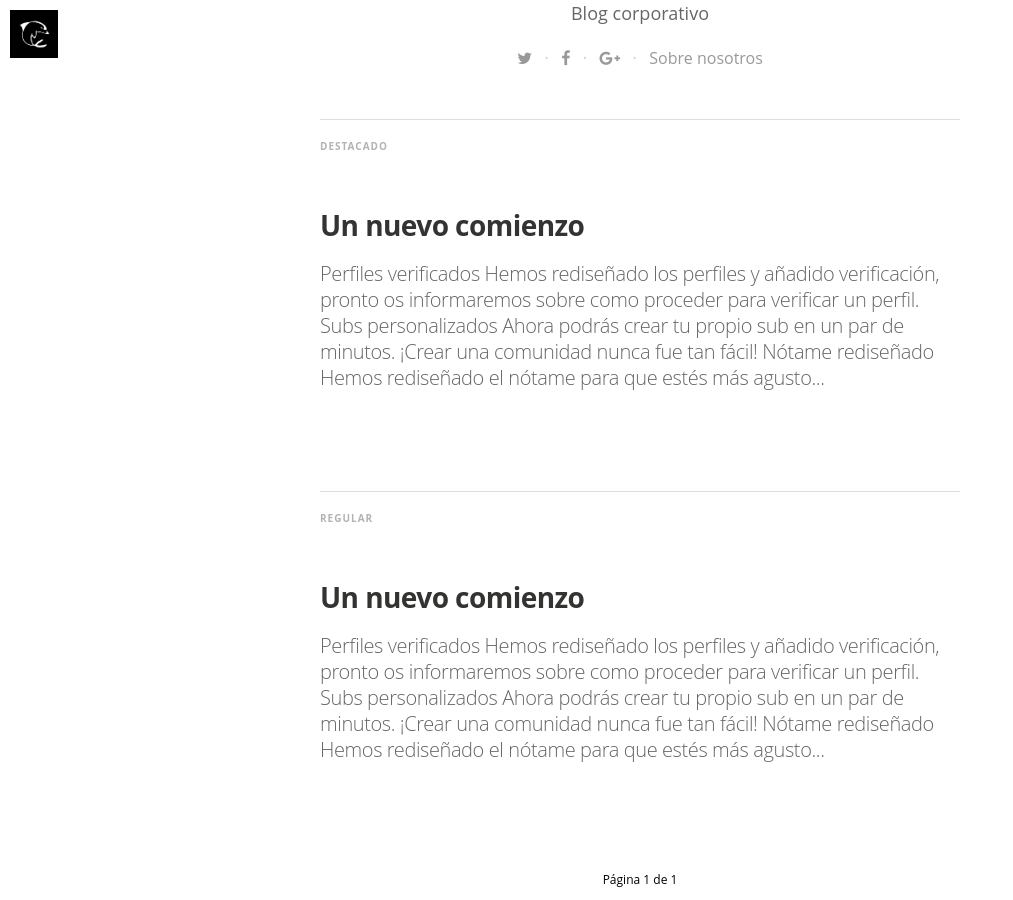
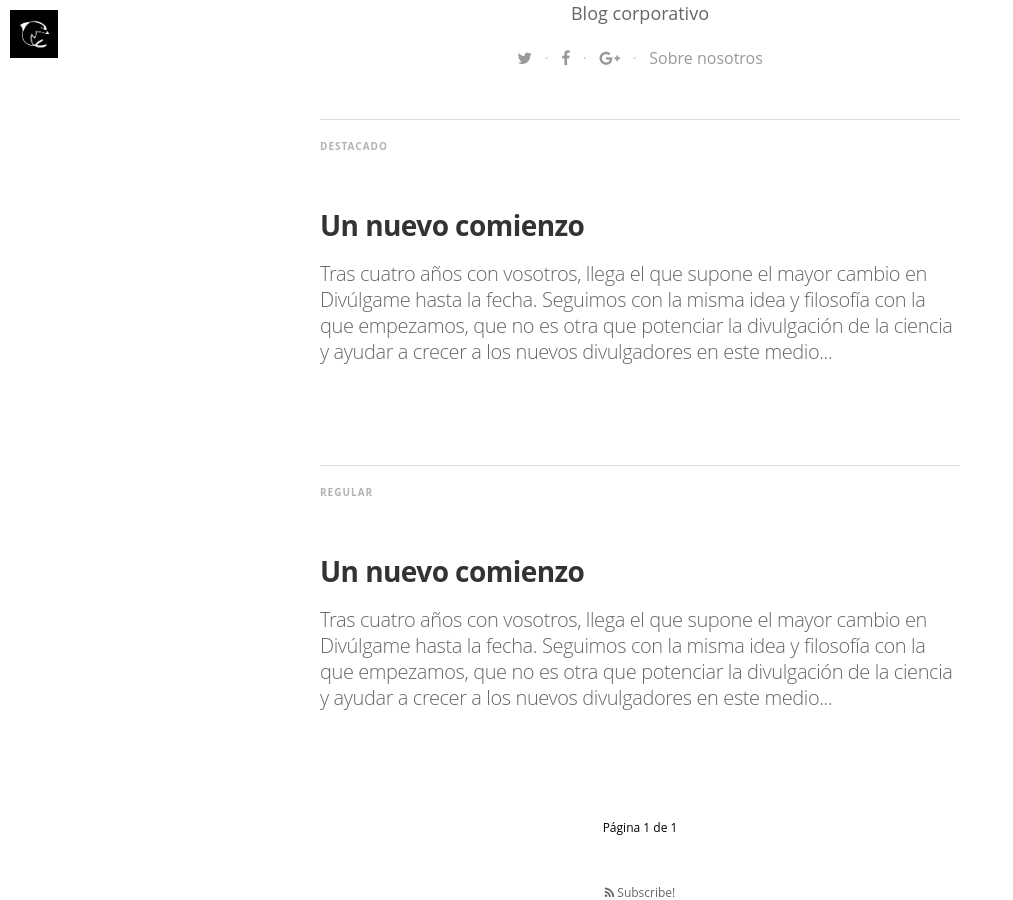
Before and after one commit to adrianmugnoz/adrianmugnoz.github.com.antiguo, a Jekyll site: the page built from index.html, in a window 1280 px wide and 900 px high, scrolled down 592 px. Shown: the whole window, without its empty margins (0-1013 px from the left). Built offline with Jekyll 4.4.1, drawn with Linux system fonts in a browser that asks for light colours; nearby versions of some CDN libraries; some web fonts are replaced; Markdown is read by kramdown in place of the engine named in the settings; the list of posts is cut into pages by our own code; some of the changed lines change nothing that is shown.

Commit message:
Update 2015-01-30-nuevo-comienzo.markdown

```diff
--- a/_posts/2015-01-30-nuevo-comienzo.markdown
+++ b/_posts/2015-01-30-nuevo-comienzo.markdown
@@ -7,6 +7,9 @@
 image: "http://i.imgur.com/Ld6EvEn.jpg"
 published: true
 ---
+Tras cuatro años con vosotros, llega el que supone el mayor cambio en Divúlgame hasta la fecha. Seguimos con la misma idea y filosofía con la que empezamos, que no es otra que potenciar la divulgación de la ciencia y ayudar a crecer a los nuevos divulgadores en este medio tan accesible que es internet. Manteniendo nuestros principios, este cambio trae un soplo de aire fresco a Divúlgame; queremos ofrecer un sitio más social y moderno, un lugar de referencia para compartir y descubrir ciencia y cultura.
+
+Para ello, nos hemos centrado en vosotros, los usuarios, pues sois los verdaderos protagonistas. Ahora podréis crear vuestras propias comunidades dentro de divúlgame, debatir o dialogar con más comodidades en el Nótame, o disfrutar de la web en cualquier dispositivo totalmente adaptada entre otras muchas cosas que os enumeramos a continuación.
 
 ## Perfiles verificados
 
@@ -48,4 +51,13 @@
 
 ![](http://i.imgur.com/42ws523.png)
 
-Para que los más nocturnos se sientan cómodos
+Para que los más nocturnos se sientan cómodos. Podrás activarlo desde tus preferencias
+
+## Y todavía quedan más sorpresas
+
+![](http://i.imgur.com/CgrPOAm.png)
+
+Muy pronto
+
+
+Esperamos que todas estas novedades sean de vuestro agrado y podéis dejarnos sugerencias un poco más abajo. Muchas gracias por ser partícipes de este proyecto y ¡a divulgar!
```
